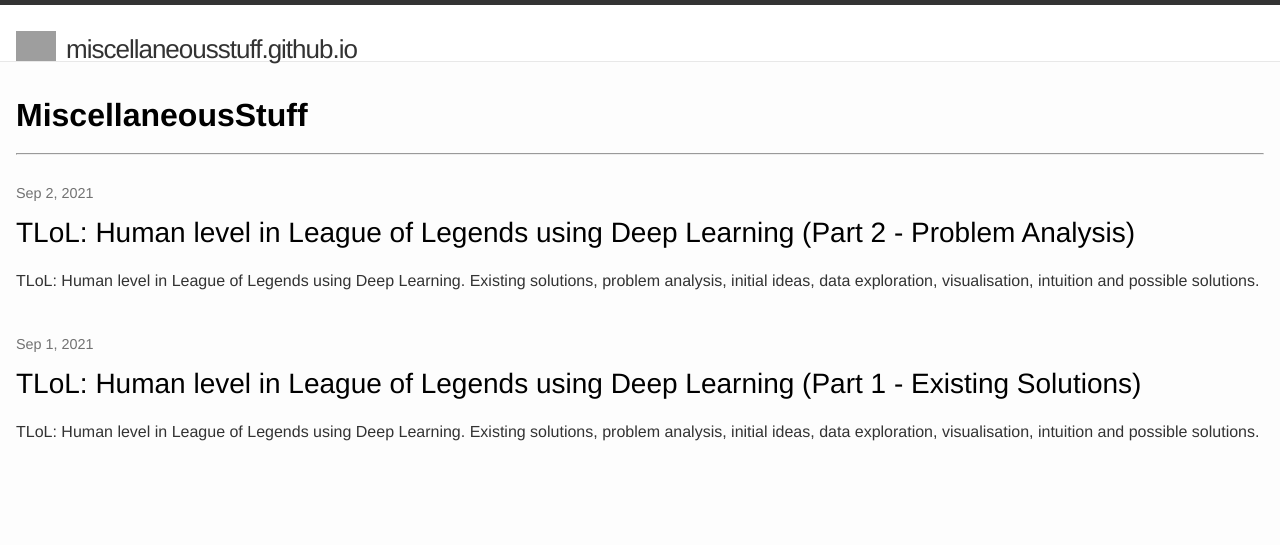
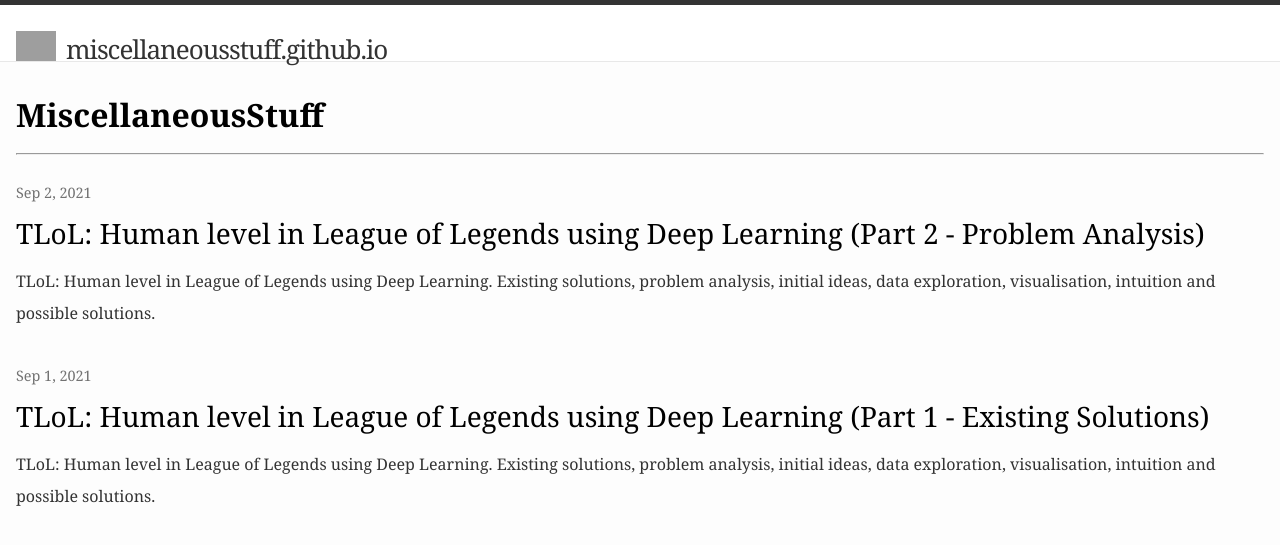
Before and after one commit to MiscellaneousStuff/miscellaneousstuff.github.io, a Jekyll site: the page built from index.html, in a window 1280 px wide. Shown: the top 545 px of the page. Built offline with Jekyll 4.4.1, drawn with Linux system fonts in a browser that asks for light colours; grey boxes are pictures that could not be loaded.

Commit message:
change font to cambria

```diff
--- a/css/main.css
+++ b/css/main.css
@@ -7,7 +7,7 @@
 }
 
 body {
-    font-family: Helvetica, Arial, sans-serif;
+    font-family: Cambria, Helvetica, Arial, sans-serif;
     font-size: 1rem;
     line-height: 2rem;
     font-weight: 300;
```
